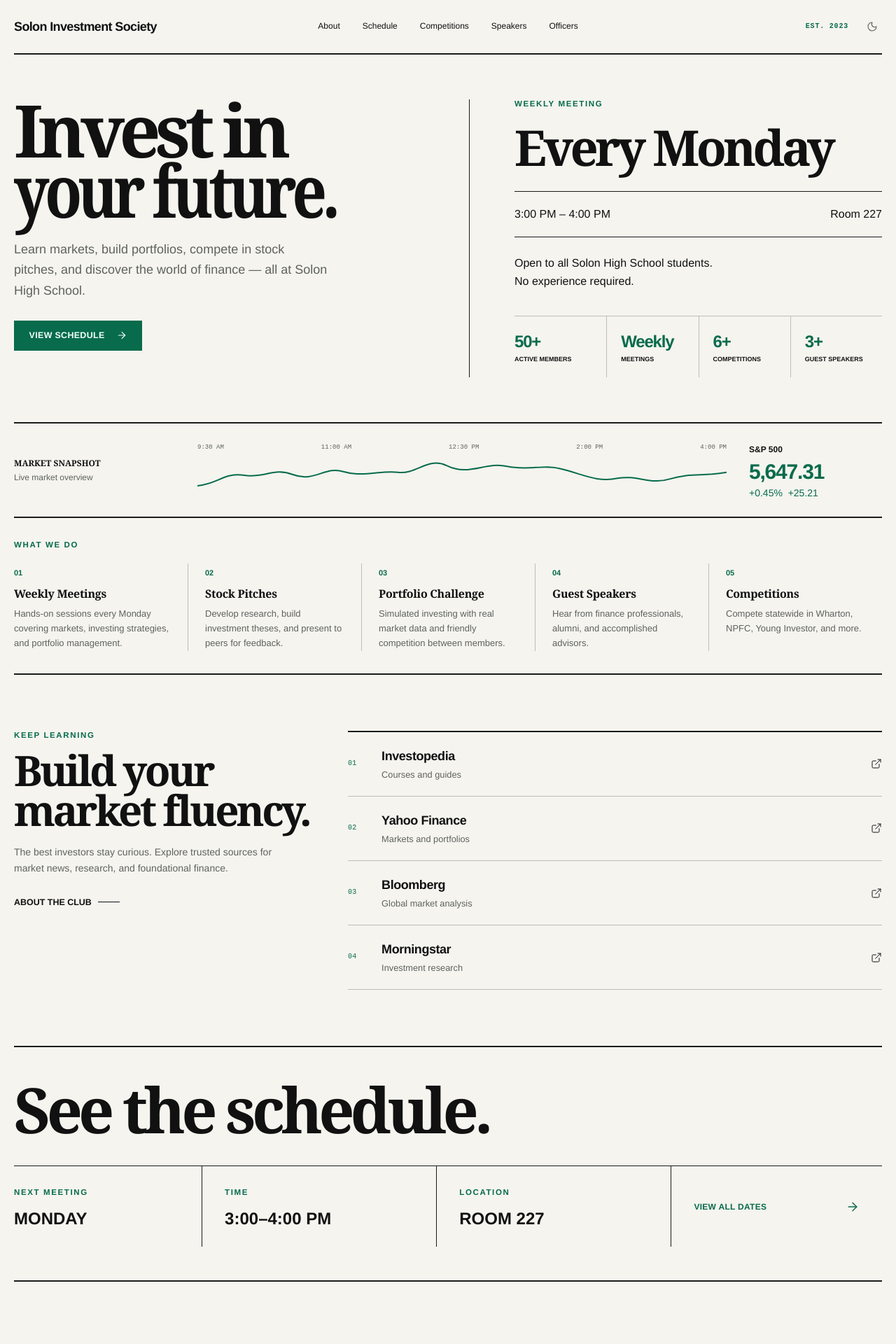
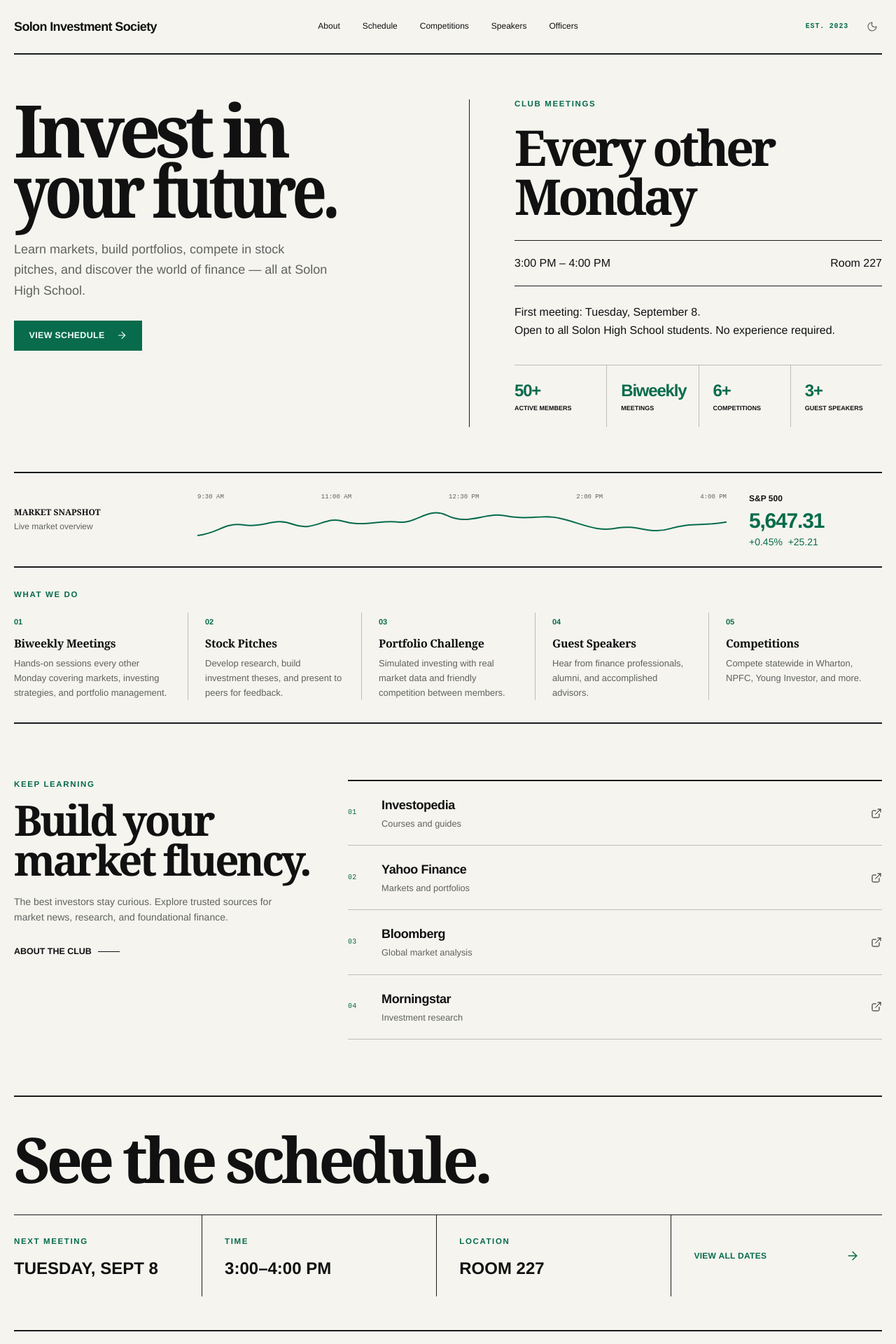
Before and after one commit to dbuldum4/soloninvsociety, a Next.js app: page / in a window 1280 px wide. Shown: the top 1920 px of the page at 70% size. Built offline with nearby package versions, Linux system fonts and the light colour scheme.

Commit message:
First meeting Tue Sep 8, then biweekly Mondays

```diff
--- a/src/app/about/page.tsx
+++ b/src/app/about/page.tsx
@@ -20,7 +20,7 @@ export default function AboutPage() {
           <h1 className="page-title mt-6">Finance should feel learnable.</h1>
         </motion.div>
         <motion.p initial={{ opacity: 0, y: 22 }} animate={{ opacity: 1, y: 0 }} transition={{ delay: .12 }} className="max-w-xl text-lg leading-relaxed text-muted-foreground lg:border-l lg:pl-10 rule">
-          Solon Investment Society is a student-led club focused on building financial literacy and practical investing skills through weekly lessons, research, and hands-on activities.
+          Solon Investment Society is a student-led club focused on building financial literacy and practical investing skills through biweekly lessons, research, and hands-on activities.
         </motion.p>
       </header>
 
@@ -36,7 +36,7 @@ export default function AboutPage() {
             We believe financial literacy is a critical life skill. Our members learn to communicate investment ideas clearly, evaluate evidence objectively, and build good habits through real practice—not hype.
           </p>
           <div className="mt-12 grid grid-cols-2 gap-px bg-[var(--hairline)] sm:grid-cols-4">
-            {[["50+", "Members"], ["Weekly", "Meetings"], ["6+", "Competitions"], ["Open", "To all students"]].map(([value, label]) => (
+            {[["50+", "Members"], ["Biweekly", "Meetings"], ["6+", "Competitions"], ["Open", "To all students"]].map(([value, label]) => (
               <div key={label} className="bg-background px-4 py-5">
                 <strong className="block text-2xl tracking-[-0.045em] text-primary">{value}</strong>
                 <span className="text-[10px] font-semibold uppercase">{label}</span>
--- a/src/app/page.tsx
+++ b/src/app/page.tsx
@@ -7,7 +7,7 @@ import { motion } from "framer-motion";
 const easing = [0.22, 1, 0.36, 1] as const;
 
 const features = [
-  { number: "01", title: "Weekly Meetings", body: "Hands-on sessions every Monday covering markets, investing strategies, and portfolio management." },
+  { number: "01", title: "Biweekly Meetings", body: "Hands-on sessions every other Monday covering markets, investing strategies, and portfolio management." },
   { number: "02", title: "Stock Pitches", body: "Develop research, build investment theses, and present to peers for feedback." },
   { number: "03", title: "Portfolio Challenge", body: "Simulated investing with real market data and friendly competition between members." },
   { number: "04", title: "Guest Speakers", body: "Hear from finance professionals, alumni, and accomplished advisors." },
@@ -45,15 +45,15 @@ export default function Home() {
         </motion.div>
 
         <motion.div initial={{ opacity: 0, y: 22 }} animate={{ opacity: 1, y: 0 }} transition={{ delay: 0.13, duration: 0.65, ease: easing }} className="md:pl-12 lg:pl-16">
-          <p className="eyebrow">Weekly meeting</p>
-          <h2 className="mt-5 text-[clamp(3rem,5.5vw,5.5rem)] font-bold leading-none tracking-[-0.065em]">Every Monday</h2>
+          <p className="eyebrow">Club meetings</p>
+          <h2 className="mt-5 text-[clamp(3rem,5.5vw,5.5rem)] font-bold leading-none tracking-[-0.065em]">Every other Monday</h2>
           <div className="mt-7 grid grid-cols-2 border-y py-5 text-sm rule sm:text-base">
             <span>3:00 PM – 4:00 PM</span><span className="text-right">Room 227</span>
           </div>
-          <p className="mt-6 max-w-lg text-base leading-relaxed">Open to all Solon High School students.<br />No experience required.</p>
+          <p className="mt-6 max-w-lg text-base leading-relaxed">First meeting: Tuesday, September 8.<br />Open to all Solon High School students. No experience required.</p>
           <div className="mt-9 grid grid-cols-2 border-t hairline sm:grid-cols-4">
             {[
-              ["50+", "Active members"], ["Weekly", "Meetings"], ["6+", "Competitions"], ["3+", "Guest speakers"],
+              ["50+", "Active members"], ["Biweekly", "Meetings"], ["6+", "Competitions"], ["3+", "Guest speakers"],
             ].map(([value, label], index) => (
               <div key={label} className={`py-5 ${index % 2 ? "border-l pl-5" : ""} ${index > 1 ? "border-t sm:border-t-0" : ""} sm:border-l sm:first:border-l-0 sm:px-5 sm:first:pl-0 hairline`}>
                 <strong className="block text-2xl font-bold tracking-[-0.05em] text-primary">{value}</strong>
@@ -133,7 +133,7 @@ export default function Home() {
         <div className="mt-8 grid grid-cols-2 border-t rule sm:mt-10 lg:grid-cols-[.8fr_1fr_1fr_.9fr]">
           <div className="py-5 pr-4 lg:py-6 lg:pr-8">
             <span className="eyebrow">Next meeting</span>
-            <strong className="mt-3 block text-xl uppercase sm:text-2xl">Monday</strong>
+            <strong className="mt-3 block text-xl uppercase sm:text-2xl">Tuesday, Sept 8</strong>
           </div>
           <div className="border-l py-5 pl-4 rule lg:px-8 lg:py-6">
             <span className="eyebrow">Time</span>
--- a/src/app/schedule/page.tsx
+++ b/src/app/schedule/page.tsx
@@ -33,9 +33,9 @@ const meetings = [
       'Register for the Wharton High School Investment Game',
     ],
     highlight: true,
-    date: 'Mon, September 21, 2026 — 3:00–4:00 PM',
-    startUtc: '2026-09-21T19:00:00Z',
-    endUtc: '2026-09-21T20:00:00Z',
+    date: 'Tue, September 8, 2026 — 3:00–4:00 PM',
+    startUtc: '2026-09-08T19:00:00Z',
+    endUtc: '2026-09-08T20:00:00Z',
   },
   {
     week: 'Weeks 1–2',
@@ -113,7 +113,7 @@ export default function SchedulePage() {
       <header className="grid gap-10 border-b-2 py-14 rule lg:grid-cols-[1fr_.75fr] lg:items-end lg:py-20">
         <motion.div initial={{ opacity: 0, y: 20 }} animate={{ opacity: 1, y: 0 }}>
           <p className="eyebrow">Schedule</p>
-          <h1 className="page-title mt-6">Monday is market day.</h1>
+          <h1 className="page-title mt-6">Tuesday kickoff. Biweekly Mondays.</h1>
         </motion.div>
         <motion.div initial={{ opacity: 0, y: 20 }} animate={{ opacity: 1, y: 0 }} transition={{ delay: .12 }} className="grid grid-cols-2 border-y py-5 rule">
           <div><span className="eyebrow">Time</span><strong className="mt-2 block text-xl">3:00–4:00 PM</strong></div>
```
